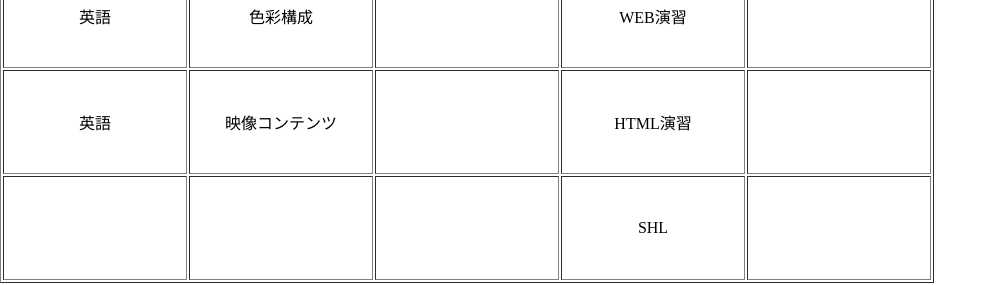
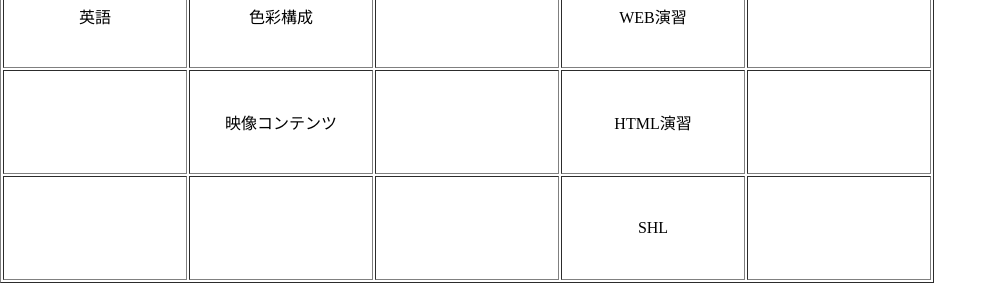
Before and after one commit to RikutoOgaki/TimeTable, a Next.js app: page / in a window 1280 px wide. Shown: the part 317-602 px from the top of the page, without its empty margins (0-997 px from the left). Built offline with nearby package versions, Linux system fonts and the light colour scheme.

Commit message:
TimeTable add

```diff
--- a/src/pages/index.tsx
+++ b/src/pages/index.tsx
@@ -2,6 +2,10 @@ import { useState } from 'react'
 import style from '@/styles/index.module.css'
 
 export default function TimeTable() {
+
+
+
+
   return (
     <>
       <table border={1}>
@@ -40,7 +44,7 @@ export default function TimeTable() {
             <td className={style.celltd} align={'center'}></td>
           </tr>
           <tr>
-            <td className={style.celltd} align={'center'}>英語</td>
+            <td className={style.celltd} align={'center'}></td>
             <td className={style.celltd} align={'center'}>映像コンテンツ</td>
             <td className={style.celltd} align={'center'}></td>
             <td className={style.celltd} align={'center'}>HTML演習</td>
```
